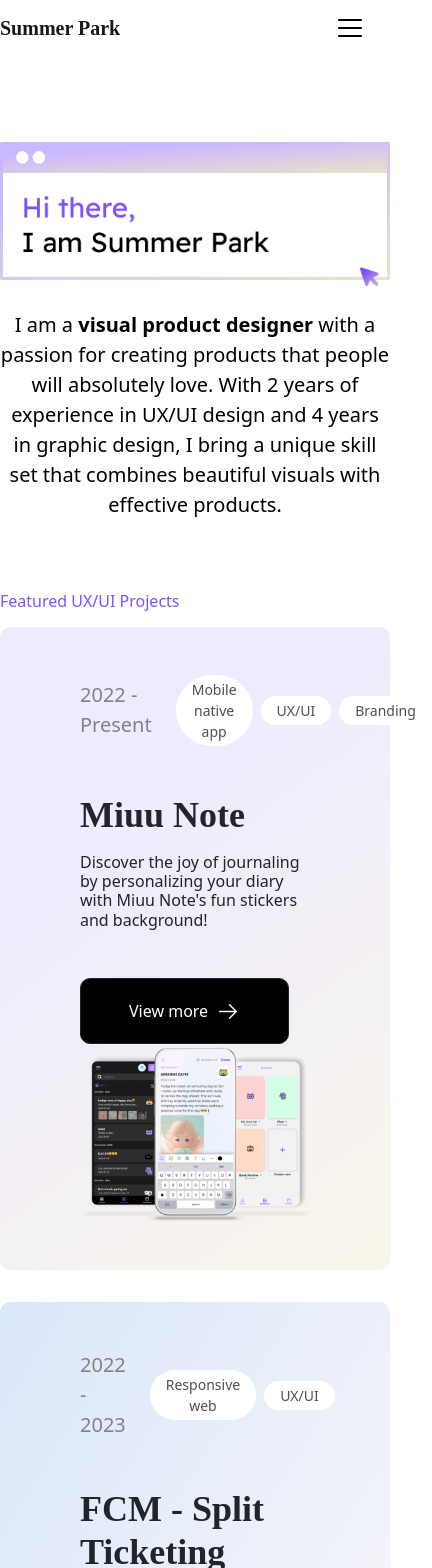
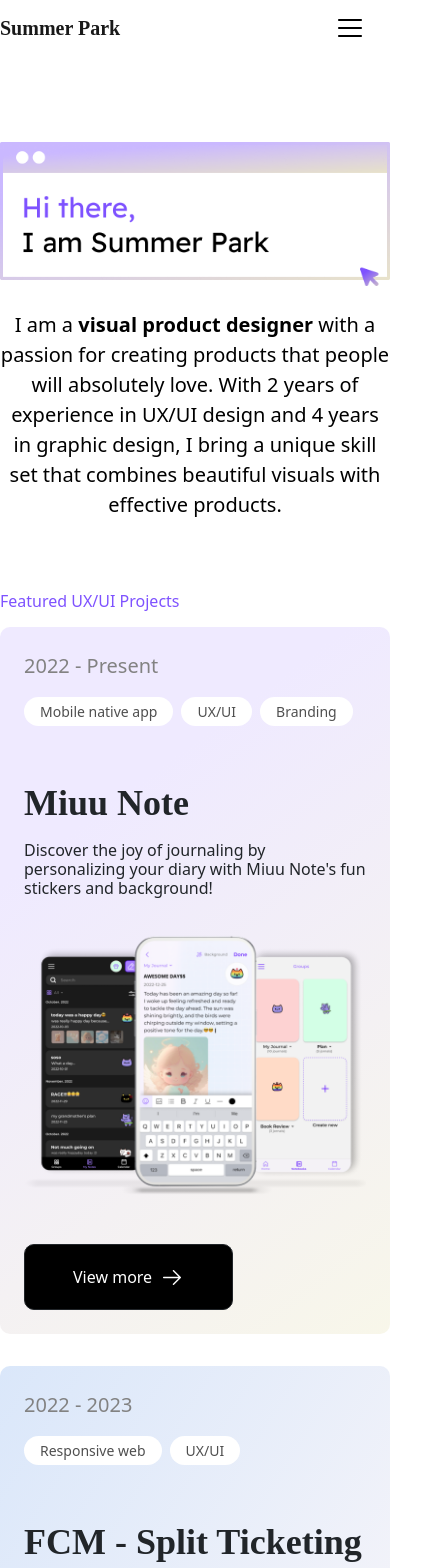
Before and after one commit to jinparkdesign/summerjinpark, a Next.js app: page /home/home-page in a window 390 px wide. Shown: the top 1568 px of the page, 432 px wide, since content can reach past the window. Built offline with nearby package versions, Linux system fonts and the light colour scheme; a web font is replaced by a local one.

Commit message:
Fix projects mobile styling

```diff
--- a/components/projects.tsx
+++ b/components/projects.tsx
@@ -11,13 +11,16 @@ const Projects = (project: Project) => {
     <div className={`${styles.projectContainer} ${styles[id]}`}>
       <div className="row">
         <div className="col-lg-8">
-          <div className="d-flex mb-5 align-items-center">
+          <div
+            className={`d-flex align-items-center ${styles.yearTagContainer}`}
+          >
             <div className={`${styles.durationContainer} fs-5 me-4`}>
               <span>{startYear}</span>
               <span> - </span>
               <span>{endYear}</span>
             </div>
 
+            <div className={styles.tagContainer}>
               {tags.map((tag, i) => {
                 const isLast = i === tags.length;
 
@@ -31,8 +34,25 @@ const Projects = (project: Project) => {
                 );
               })}
             </div>
+          </div>
+          <div className={styles.tagContainerMobile}>
+            {tags.map((tag, i) => {
+              const isLast = i === tags.length;
+
+              return (
+                <div
+                  className={isLast ? styles.tag : `${styles.tag} me-2`}
+                  key={i}
+                >
+                  {tag}
+                </div>
+              );
+            })}
+          </div>
           <h1 className={styles.projectTitle}>{title}</h1>
           <h3 className="mt-3 fs-6">{description}</h3>
+
+          <div className={styles.ctaContainer}>
             <Link href={route} className="text-decoration-none">
               <button
                 type="button"
@@ -48,7 +68,11 @@ const Projects = (project: Project) => {
               </button>
             </Link>
           </div>
-        <div className="col-lg-4 justify-content-end d-flex position-relative">
+        </div>
+
+        <div
+          className={`col-lg-4 justify-content-end d-flex position-relative ${styles.thumbnailContainer}`}
+        >
           <Image
             className="image"
             src={getProjectThumbnail(id)}
@@ -56,6 +80,29 @@ const Projects = (project: Project) => {
             fill
           />
         </div>
+
+        <div className={styles.thumbnailContainerMobile}>
+          <Image
+            className="image"
+            src={getProjectThumbnail(id)}
+            alt={id}
+            fill
+          />
+          <Link href={route} className="text-decoration-none">
+            <button
+              type="button"
+              className={`cta btn btn-dark mt-5 align-items-center d-flex`}
+            >
+              <span className="me-2">View more</span>
+              <Image
+                src={ArrowRight}
+                alt="arrow right"
+                width={24}
+                height={24}
+              />
+            </button>
+          </Link>
+        </div>
       </div>
     </div>
   );
--- a/styles/project.module.css
+++ b/styles/project.module.css
@@ -29,6 +29,14 @@
   color: #828282;
 }
 
+.tagContainer {
+  display: block;
+}
+
+.tagContainerMobile {
+  display: none;
+}
+
 .tag {
   background: #ffffff;
   border-radius: 100px;
@@ -36,4 +44,51 @@
   font-size: 14px;
   color: #4f4f4f;
   text-align: center;
+  white-space: nowrap;
+  margin-bottom: 8px;
 }
+
+.yearTagContainer {
+  margin-bottom: 32px;
+}
+
+.ctaContainer {
+  display: block;
+}
+
+.thumbnailContainerMobile {
+  display: none;
+}
+
+@media (max-width: 575.98px) {
+  .projectContainer {
+    padding: 24px;
+  }
+
+  .tagContainer {
+    display: none;
+  }
+
+  .tagContainerMobile {
+    display: flex;
+    flex-wrap: wrap;
+    margin-bottom: 48px;
+  }
+
+  .yearTagContainer {
+    margin-bottom: 16px;
+  }
+
+  .thumbnailContainer {
+    display: none !important;
+  }
+
+  .ctaContainer {
+    display: none;
+  }
+
+  .thumbnailContainerMobile {
+    display: block;
+    margin-top: 24px;
+  }
+}
```
Lines whose indentation alone changed are shown as unchanged.
